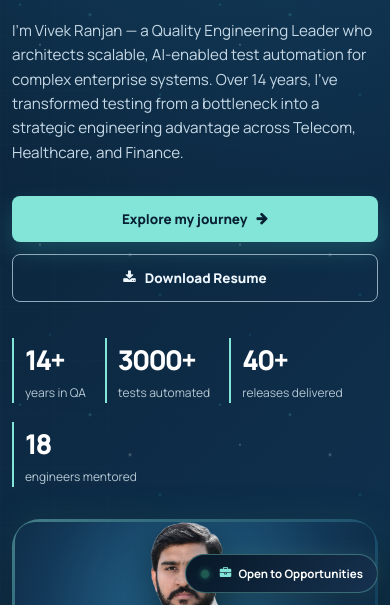
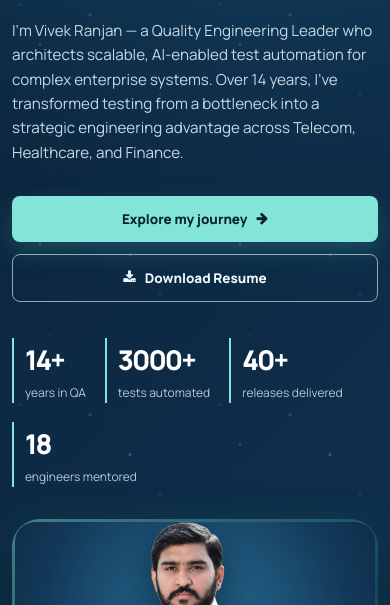
Before and after one commit to VIVEKSRM/VIVEKSRM.github.io, a plain HTML site: page profile.html in a window 390 px wide. Shown: the part 239-844 px from the top of the page. Drawn offline with nearby package versions, Linux system fonts and the light colour scheme.

Commit message:
Hide opportunity badge on mobile

```diff
--- a/profile.html
+++ b/profile.html
@@ -845,7 +845,7 @@ footer a { color: var(--aqua); font-weight: 700; text-decoration: none; }
   .philosophy-principles { grid-template-columns: 1fr; gap: 16px; }
   .philosophy-accent { left: 0; }
   .currently-grid { grid-template-columns: 1fr; gap: 14px; }
-  .hire-badge { bottom: 16px; right: 16px; padding: 10px 16px; font-size: .75rem; }
+  .hire-badge { display: none; }
   .actions { flex-direction: column; }
   .actions .button { width: 100%; justify-content: center; }
   .hero-grid, .contact-grid { grid-template-columns: 1fr; gap: 42px; }
```
